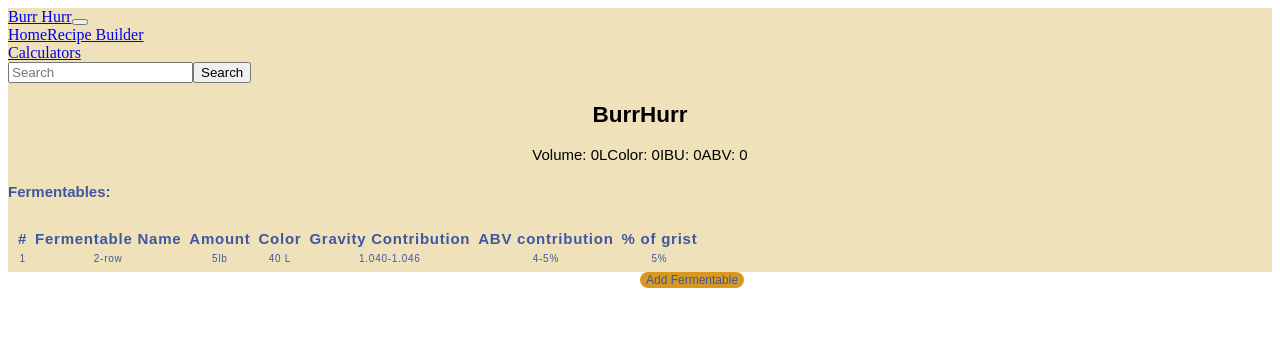
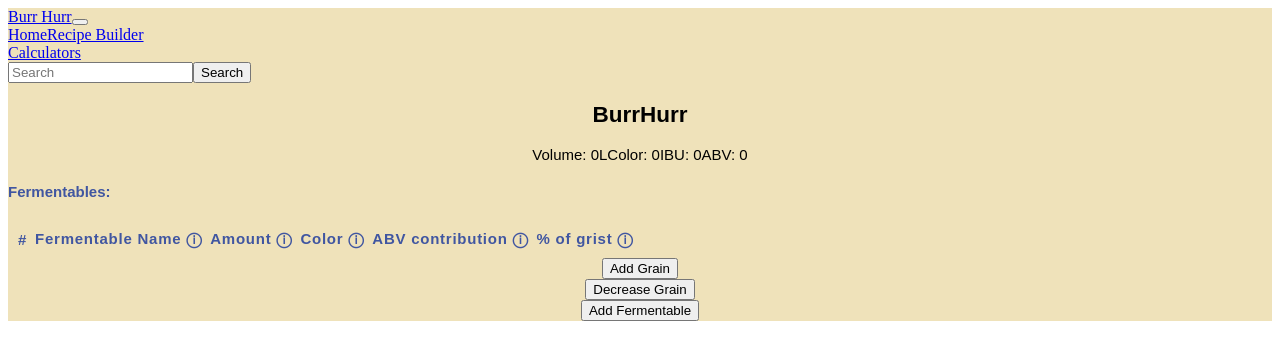
Before and after one commit to bzargesg/BurrHurr, a React app: page / in a window 1280 px wide. Shown: the top 360 px of the page. Built offline with nearby package versions, Linux system fonts and the light colour scheme; the HTML template or start-up script is replaced by a standard one.

Commit message:
add mouseover to fermentable columns, organize submission form for fermentables

```diff
--- a/react-client/src/components/Fermentables.jsx
+++ b/react-client/src/components/Fermentables.jsx
@@ -1,4 +1,6 @@
 import React from 'react';
+import OverlayTrigger from 'react-bootstrap/OverlayTrigger';
+import Tooltip from 'react-bootstrap/Tooltip';
 import FermentablesItem from './FermentablesItem.jsx';
 import {
   ListWrapper,
@@ -9,20 +11,109 @@ import {
 class Fermentables extends React.Component {
   constructor(props) {
     super(props);
-    this.state= {
-      fermentablesClicked: {},
-    }
+    this.state = {
+      fermentablesClicked: {}
+    };
     this.selectedFermentable = this.selectedFermentable.bind(this);
   }
-  selectedFermentable(val){
+  selectedFermentable(val) {
     let stateVal = this.state.fermentablesClicked;
-    if(stateVal[val.name]){
-      delete stateVal[val.name]
-      this.setState({fermentablesClicked: stateVal});
-    }else{
-      stateVal[val.name]=val;
-      this.setState({fermentablesClicked: stateVal});
+    if (stateVal[val.name]) {
+      delete stateVal[val.name];
+      this.setState({ fermentablesClicked: stateVal });
+    } else {
+      stateVal[val.name] = val;
+      this.setState({ fermentablesClicked: stateVal });
     }
+  }
+  nameTooltip() {
+    return (
+      <OverlayTrigger
+        placement="top"
+        overlay={
+          <Tooltip id="fermentationNameTooltip">
+            Name of the Fermentable
+          </Tooltip>
+        }
+      >
+        <ListTableHeader>Fermentable Name ⓘ</ListTableHeader>
+      </OverlayTrigger>
+    );
+  }
+  amountTooltip(){
+    return(
+      <OverlayTrigger
+      placement="top"
+      overlay={
+        <Tooltip id="fermentationAmountTooltip">
+          Amount of fermentable to add, generally want ~80% to be a base malt
+          with specialty grains not contributing more than 10% each
+        </Tooltip>
+      }
+    >
+      <ListTableHeader>Amount ⓘ</ListTableHeader>
+      </OverlayTrigger>
+    );
+  }
+  colorTooltip(){
+    return(
+      <OverlayTrigger
+      placement="top"
+      overlay={
+        <Tooltip id="fermentationColorTooltip">
+          Color contribution of the grain.
+          An overall color of 40 is black and 3 is pale straw.
+        </Tooltip>
+      }
+    >
+      <ListTableHeader>Color ⓘ</ListTableHeader>
+      </OverlayTrigger>
+    );
+  }
+  gravityTooltip(){
+    return(
+      <OverlayTrigger
+      placement="top"
+      overlay={
+        <Tooltip id="fermentationGravityTooltip">
+          Color contribution of the grain.
+          An overall color of 40 is black and 3 is pale straw.
+        </Tooltip>
+      }
+    >
+      <ListTableHeader>Gravity Contribution ⓘ</ListTableHeader>
+      </OverlayTrigger>
+    );
+  }
+  abvTooltip(){
+    return(
+      <OverlayTrigger
+      placement="top"
+      overlay={
+        <Tooltip id="fermentationABVTooltip">
+        Alcohol contribution of the grain
+        1.038 sugar fermented is approximately 5% ABV.
+        </Tooltip>
+      }
+    >
+      <ListTableHeader>ABV contribution ⓘ</ListTableHeader>
+      </OverlayTrigger>
+    );
+  }
+  gristTooltip(){
+    return(
+      <OverlayTrigger
+      placement="top"
+      overlay={
+        <Tooltip id="fermentationGristTooltip">
+        Grist is the term for mashed grains.
+        This displays the contribution by weight in the mash.
+        </Tooltip>
+      }
+    >
+      <ListTableHeader>% of grist ⓘ</ListTableHeader>
+      </OverlayTrigger>
+    );
   }
   render() {
     var i = 0;
@@ -32,27 +123,31 @@ class Fermentables extends React.Component {
           <h4> Fermentables: </h4>
           <ListTable>
             <thead>
-            <tr>
-              <ListTableHeader>#</ListTableHeader>
-              <ListTableHeader>Fermentable Name</ListTableHeader>
-              <ListTableHeader>Amount</ListTableHeader>
-              <ListTableHeader>Color</ListTableHeader>
-              <ListTableHeader>Gravity Contribution</ListTableHeader>
-              <ListTableHeader>ABV contribution</ListTableHeader>
-              <ListTableHeader>% of grist</ListTableHeader>
-            </tr>
+              <tr>
+                <ListTableHeader>#</ListTableHeader>
+                {this.nameTooltip()}
+                {this.amountTooltip()}
+                {this.colorTooltip()}
+                {this.abvTooltip()}
+                {this.gristTooltip()}
+              </tr>
             </thead>
             <tbody>
-            {Object.keys(this.props.fermentables).map(fermentableId =>{
-              return <FermentablesItem selectedFermentable={this.selectedFermentable} key={fermentableId} fermItem={this.props.fermentables[fermentableId]} fermentableId={fermentableId}></FermentablesItem>
-            })}
+              {Object.keys(this.props.fermentables).map(fermentableId => {
+                return (
+                  <FermentablesItem
+                    selectedFermentable={this.selectedFermentable}
+                    key={fermentableId}
+                    fermItem={this.props.fermentables[fermentableId]}
+                    fermentableId={fermentableId}
+                  />
+                );
+              })}
             </tbody>
           </ListTable>
-
         </ListWrapper>
       </div>
     );
   }
-
 }
 export default Fermentables;
--- a/react-client/src/components/PopupMenu/FermentablePopup.jsx
+++ b/react-client/src/components/PopupMenu/FermentablePopup.jsx
@@ -1,13 +1,7 @@
 import React from 'react';
-import popup from 'reactjs-popup';
 import FermentableListItem from './FermentableListItem.jsx';
-import {
-  ListTable,
-  ListWrapper,
-  Ltd,
-  SubmissionButtonModal,
-  ListTableHeader
-} from '../../Styled/styledComps.jsx';
+import { ListTable, ListTableHeader } from '../../Styled/styledComps.jsx';
+import { Button, ButtonToolbar, Form } from 'react-bootstrap';
 class FermentablePopup extends React.Component {
   constructor(props) {
     super(props);
@@ -72,7 +66,8 @@ class FermentablePopup extends React.Component {
     ];
     colNames.forEach(col => {
       if (col === 'gravity_potential' && typeof this.state[col] != 'number') {
-        fermentableToInsert[col] = this.state['extract_fine_grind']/100 * 46;
+        fermentableToInsert[col] =
+          (this.state['extract_fine_grind'] / 100) * 46;
       } else {
         fermentableToInsert[col] = this.state[col];
       }
@@ -160,44 +155,108 @@ class FermentablePopup extends React.Component {
     );
     if (this.state.newFermentableClick) {
       body = (
-        <form>
-          Name:
-          <input id="name" onChange={this.changeField} type="text" />
-          Gravity Potential:
-          <input
+        <Form>
+          <Form.Group controlId="grainNameInput">
+            <Form.Label>Name:</Form.Label>
+            <Form.Control
+              size="sm"
+              id="name"
+              placeholder="enter grain name"
+              onChange={this.changeField}
+              type="text"
+            />
+          </Form.Group>
+          <Form.Group controlId="gravPotInput">
+            <Form.Label>Gravity Potential:</Form.Label>
+            <Form.Control
+              size="sm"
+              placeholder="enter gravity potential(PPG)/can also be calculated off of extract"
               id="gravity_potential"
               onChange={this.changeField}
               type="text"
             />
-          Diastatic Power:
-          <input id="diastatic_power" onChange={this.changeField} type="text" />
-          Total Protein:
-          <input id="total_protein" onChange={this.changeField} type="text" />
-          Moisture:
-          <input id="moisture" onChange={this.changeField} type="text" />
-          Color:
-          <input id="color" onChange={this.changeField} type="text" />
-          Extract Differential:
-          <input
+          </Form.Group>
+          <Form.Group controlId="diastaticPowerInput">
+            <Form.Label>Diastatic Power:</Form.Label>
+            <Form.Control
+              size="sm"
+              placeholder="enter diastatic power in Lintner"
+              id="diastatic_power"
+              onChange={this.changeField}
+              type="text"
+            />
+          </Form.Group>
+          <Form.Group controlId="totalProteinInput">
+            <Form.Label>Total Protein:</Form.Label>
+            <Form.Control
+              size="sm"
+              placeholder="enter total soluble protein in %"
+              id="total_protein"
+              onChange={this.changeField}
+              type="text"
+            />
+          </Form.Group>
+          <Form.Group controlId="moistureInput">
+            <Form.Label>Moisture:</Form.Label>
+            <Form.Control
+              size="sm"
+              placeholder="enter total moisture in %"
+              id="moisture"
+              onChange={this.changeField}
+              type="text"
+            />
+          </Form.Group>
+          <Form.Group controlId="colorInput">
+            <Form.Label>Color:</Form.Label>
+            <Form.Control
+              size="sm"
+              placeholder="enter color in Lovibond"
+              id="color"
+              onChange={this.changeField}
+              type="text"
+            />
+          </Form.Group>
+          <Form.Group controlId="extractDiffInput">
+            <Form.Label>Extract Differential:</Form.Label>
+            <Form.Control
+              size="sm"
+              placeholder="enter extract differential"
               id="extract_differential"
               onChange={this.changeField}
               type="text"
             />
-          Extract Fine Grind:
-          <input
+          </Form.Group>
+          <Form.Group controlId="fineGrindInput">
+            <Form.Label>Extract Fine Grind:</Form.Label>
+            <Form.Control
+              size="sm"
+              placeholder="enter fine grind"
               id="extract_fine_grind"
               onChange={this.changeField}
               type="text"
             />
-          Extract Coarse Grind:
-          <input
+          </Form.Group>
+          <Form.Group controlId="coarseGrindInput">
+            <Form.Label>Extract Coarse Grind:</Form.Label>
+            <Form.Control
+              size="sm"
+              placeholder="enter coarse grind"
               id="extract_coarse_grind"
               onChange={this.changeField}
               type="text"
             />
-          Notes:
-          <input id="notes" onChange={this.changeField} type="text" />
-        </form>
+          </Form.Group>
+          <Form.Group controlId="grainNotesInput">
+            <Form.Label>Notes:</Form.Label>
+            <Form.Control
+              size="sm"
+              placeholder="enter any notes about the grain"
+              id="notes"
+              onChange={this.changeField}
+              type="text"
+            />
+          </Form.Group>
+        </Form>
       );
     }
     return body;
@@ -210,29 +269,49 @@ class FermentablePopup extends React.Component {
     return (
       <div style={{ height: '50%', width: '66%' }}>
         {this.bodyRender()}
-        {(() => {
+        {/* {(() => {
               if (!this.state.newFermentableClick) {
                 return (
                   <div>
-                <SubmissionButtonModal onClick={this.addFermToRec}>
+                    <Col md="auto">
+                      <Button onClick={this.addFermToRec}>
                         Add Fermentable To Recipe
-                </SubmissionButtonModal>
-                <SubmissionButtonModal onClick={this.deleteClickHandler}>
+                      </Button>
+                    </Col>
+                    <Col md="auto">
+                      <Button onClick={this.deleteClickHandler}>
                         Delete Highlighted
-                </SubmissionButtonModal>
+                      </Button>
+                    </Col>
                   </div>
                 );
               } else {
                 return (
-              <SubmissionButtonModal onClick={this.addFermentableToDB}>
-                Add
-              </SubmissionButtonModal>
+                  <div>
+                    <Col md="auto" >
+                      <Button onClick={this.addFermentableToDB}>Add</Button>
+                    </Col>
+                  </div>
                 );
               }
-        })()}
-        <SubmissionButtonModal onClick={this.addNewClickHandler.bind(this)}>
+            })()} */}
+        <ButtonToolbar size="sm">
+          <Button variant="info" onClick={this.addFermToRec}>
+            Add To Recipe
+          </Button>
+
+          <Button variant="info" onClick={this.deleteClickHandler}>
+            Delete
+          </Button>
+
+          <Button variant="info" onClick={this.addFermentableToDB}>
+            Add
+          </Button>
+
+          <Button variant="info" onClick={this.addNewClickHandler.bind(this)}>
             Add New Fermentable
-        </SubmissionButtonModal>
+          </Button>
+        </ButtonToolbar>
       </div>
     );
   }
--- a/react-client/src/index.jsx
+++ b/react-client/src/index.jsx
@@ -1,16 +1,15 @@
 import React from 'react';
 import ReactDOM from 'react-dom';
 import Popup from 'reactjs-popup';
-import TopBar from './components/TopBar.jsx'
-import {  SubmissionButton,
-  SubmissionButtonClicked} from './Styled/styledComps.jsx'
+import TopBar from './components/TopBar.jsx';
 import Fermentables from './components/Fermentables.jsx';
 import Hops from './components/Hops.jsx';
 import Yeast from './components/Yeast.jsx';
 import Kettle from './components/Kettle.jsx';
 import Style from './components/Style.jsx';
-import Modal from 'react-bootstrap/Modal'
-import Button from 'react-bootstrap/Button'
+import Modal from 'react-bootstrap/Modal';
+import Button from 'react-bootstrap/Button';
+import { Container, Row, Col } from 'react-bootstrap';
 import { BodyWrapp } from './Styled/styledComps.jsx';
 import FermentablePopup from './components/PopupMenu/FermentablePopup.jsx';
 class App extends React.Component {
@@ -26,84 +25,111 @@ class App extends React.Component {
       yeasts: [],
       styles: [],
       totalGrain: 0,
-      fermentables: {'51':{number: 1, name:'2-row', amount: '5lb', color: '40 L', gravity: '1.040-1.046',abv: '4-5%', percentage: '5%'}},
+      fermentables: {},
       hops: [],
-      buttonClick: false,
-    }
+      buttonClick: false
+    };
     this.fermClickHandler = this.fermClickHandler.bind(this);
     this.addFermentableFromModal = this.addFermentableFromModal.bind(this);
-    this.handleClose=this.handleClose.bind(this);
+    this.handleClose = this.handleClose.bind(this);
+    this.incGrainHandler = this.incGrainHandler(this);
+    this.decGrainHandler = this.decGrainHandler(this);
   }
-
-  componentDidMount() {
-
+  incGrainHandler() {}
+  decGrainHandler() {}
+  componentDidMount() {}
+  objectCleanup(obj, number) {
+    let returnObj = {};
+    returnObj.number = number;
+    returnObj.name = obj.name;
+    returnObj.amount = '1lb';
+    returnObj.color = obj.color;
+    returnObj.gravity = obj.gravity_potential;
+    returnObj.abv = '5%';
+    returnObj.percentage = '5%';
+    return returnObj;
   }
-  objectCleanup(obj){
-    let returnObj = {};
-    returnObj.number=2;
-    returnObj.name=obj.name;
-    returnObj.amount= '1lb';
-    returnObj.color=obj.color;
-    returnObj.gravity=obj.gravity_potential;
-    returnObj.abv='5%';
-    returnObj.percentage='5%';
-    return returnObj;
-
+  addFermentableFromModal(fermList) {
+    let newFermList = this.state.fermentables;
+    let i = 0;
+    Object.keys(fermList).forEach(objectId => {
+      if (!newFermList[objectId]) {
+        i++;
+        newFermList[objectId] = this.objectCleanup(fermList[objectId], i);
       }
-  addFermentableFromModal(fermList){
-    let newFermList=this.state.fermentables;
-    Object.keys(fermList).forEach(objectId=>{
-      if(!newFermList[objectId]){
-
-        newFermList[objectId]=this.objectCleanup(fermList[objectId]);
+    });
+    this.setState({ fermentables: newFermList });
   }
-    })
-    this.setState({fermentables:newFermList});
+  fermClickHandler(e) {
+    this.setState({ fermclick: true });
   }
-fermClickHandler(e){
-  this.setState({fermclick: true});
-}
-  render () {
-    var button = (
-        <SubmissionButton onClick={this.clickHandler.bind(this)}>
-          Add Fermentable
-        </SubmissionButton>
-      );
+  render() {
     return (
-    <div style={{backgroundColor: '#efe2ba'}}>
+      <div style={{ backgroundColor: '#efe2ba' }}>
         <div>
-      <TopBar/>
+          <TopBar />
         </div>
         <BodyWrapp>
           <h1>BurrHurr</h1>
-      <div className='headerBar'>
+          <div className="headerBar">
             <span className="volume">Volume: {this.state.volume}</span>
             <span className="color">Color: {this.state.color}</span>
             <span className="ibu">IBU: {this.state.IBU}</span>
             <span className="abv">ABV: {this.state.ABV}</span>
           </div>
-      <Fermentables fermentables={this.state.fermentables} clickHandler={this.fermClickHandler}/>
-      {button}
-      <Modal show={this.state.buttonClick} onHide={this.handleClose}>
+          <Fermentables
+            fermentables={this.state.fermentables}
+            clickHandler={this.fermClickHandler}
+          />
+          <Container>
+            <Row>
+              <Col>
+                <Button variant="info" size="sm" onClick={this.incGrainHandler}>
+                  Add Grain
+                </Button>
+              </Col>
+              <Col>
+                <Button variant="info" size="sm" onClick={this.decGrainHandler}>
+                  Decrease Grain
+                </Button>
+              </Col>
+              <Col>
+                <Button
+                  variant="info"
+                  size="sm"
+                  onClick={this.clickHandler.bind(this)}
+                >
+                  Add Fermentable
+                </Button>
+              </Col>
+            </Row>
+          </Container>
+          <Modal
+            show={this.state.buttonClick}
+            onHide={this.handleClose}
+            size="lg"
+          >
             <Modal.Header closeButton>
-            <Modal.Title>Add Fermentable</Modal.Title>
+              <Modal.Title>Fermentables</Modal.Title>
             </Modal.Header>
-          <Modal.Body><FermentablePopup addFerm={this.addFermentableFromModal}/></Modal.Body>
+            <Modal.Body>
+              <FermentablePopup addFerm={this.addFermentableFromModal} />
+            </Modal.Body>
             <Modal.Footer>
               <Button variant="secondary" onClick={this.handleClose}>
                 Close
               </Button>
             </Modal.Footer>
           </Modal>
-      {/* <Popup trigger={button} modal closeOnDocumentClick><div className="modal"><FermentablePopup addFerm={this.addFermentableFromModal}/></div></Popup> */}
           {/* <Hops/>
       <Yeast/>
       <Kettle/>
       <Style/> */}
         </BodyWrapp>
-    </div>)
+      </div>
+    );
   }
-  handleClose(){
+  handleClose() {
     this.setState({ buttonClick: false });
   }
   clickHandler(e) {
```
Also changed, not shown: 1 other file (tests, documents, lock files or other folders). Lines whose indentation alone changed are shown as unchanged.
